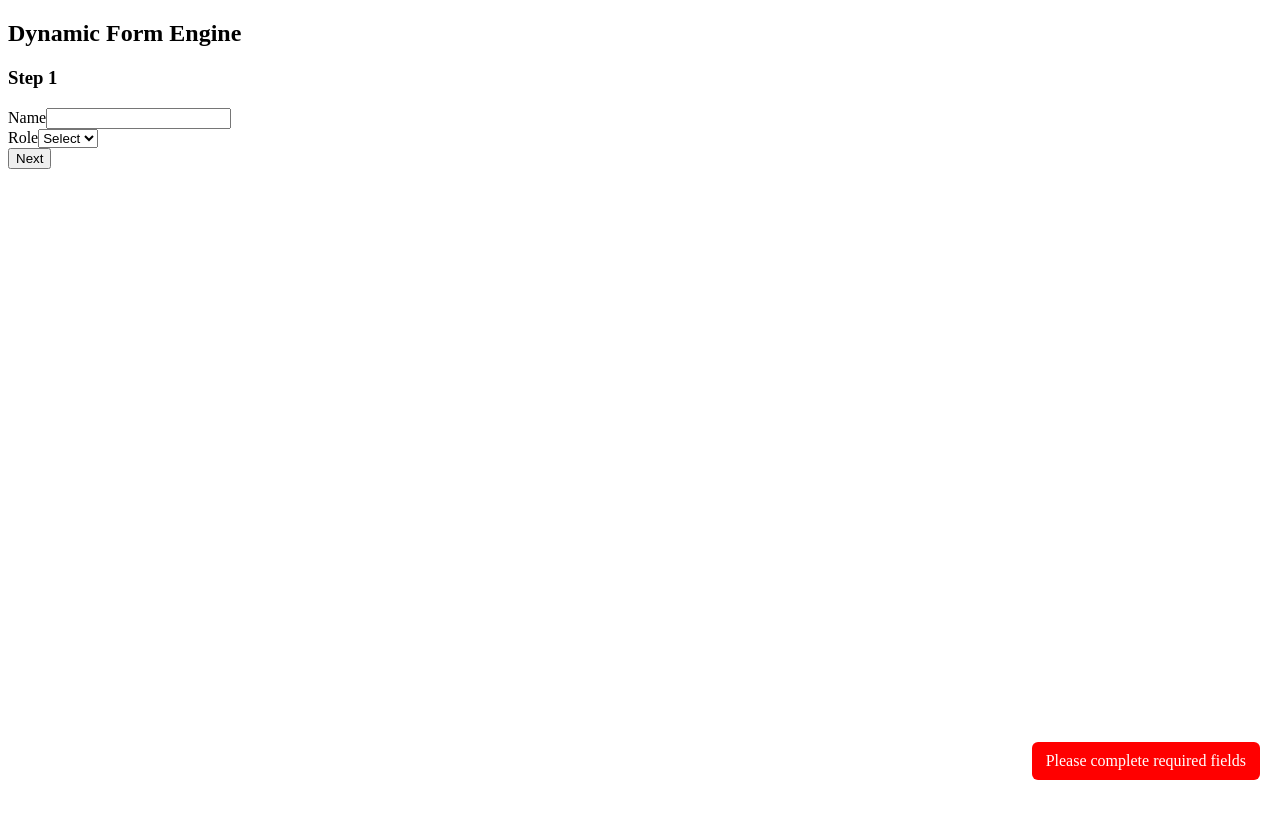
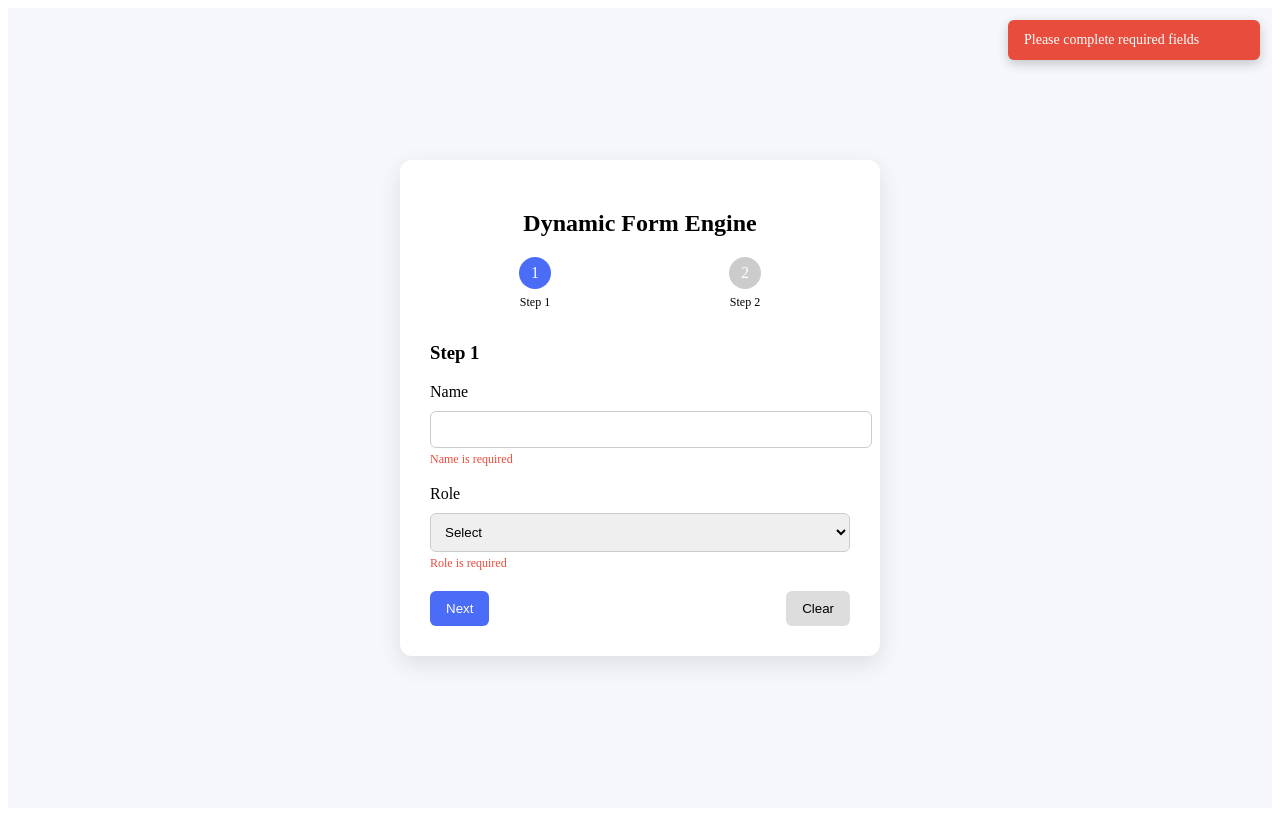
Before and after one commit to Pratikshya-N/form-engine, a React (Vite) app: page / in a window 1280 px wide. Both pictures are taken after a click on the button "Next". Built offline with nearby package versions, Linux system fonts and the light colour scheme.

Commit message:
feat: make form engine API-driven with dynamic schema

```diff
--- a/src/App.tsx
+++ b/src/App.tsx
@@ -1,10 +1,13 @@
 import FormRenderer from "./components/FormRenderer";
+import { appStyles } from "./styles/formStyles";
 
 export default function App() {
   return (
-    <div>
-      <h2>Dynamic Form Engine</h2>
-      <FormRenderer />
+    <div style={appStyles.app}>
+      <div style={appStyles.card}>
+        <h2 style={appStyles.title}>Dynamic Form Engine</h2>
+        <FormRenderer />
+      </div>
     </div>
   );
 }
--- a/src/components/FieldRenderer.tsx
+++ b/src/components/FieldRenderer.tsx
@@ -1,11 +1,33 @@
 const FieldRenderer = ({ field, register }: any) => {
+  const rules = {
+    required: field.validation?.required
+      ? `${field.label} is required`
+      : false
+  };
+
+  const inputStyle = {
+    width: "100%",
+    padding: "10px",
+    borderRadius: "6px",
+    border: "1px solid #ccc",
+    marginTop: 4
+  };
+
   switch (field.type) {
     case "text":
-      return <input {...register(field.name)} />;
+      return (
+        <input
+          {...register(field.name, rules)}
+          style={inputStyle}
+        />
+      );
 
     case "select":
       return (
-        <select {...register(field.name)}>
+        <select
+          {...register(field.name, rules)}
+          style={inputStyle}
+        >
           <option value="">Select</option>
           {field.options?.map((o: any) => (
             <option key={o.value} value={o.value}>
--- a/src/components/FormRenderer.tsx
+++ b/src/components/FormRenderer.tsx
@@ -1,55 +1,118 @@
-import { useState } from "react";
+import { useState, useEffect } from "react";
 import FieldRenderer from "./FieldRenderer";
 import { useFormEngine } from "../hooks/useFormEngine";
 import { useSnackbar } from "../context/SnackbarContext";
+import StepProgress from "./StepProgress";
+import { formStyles } from "../styles/formStyles";
 
 const FormRenderer = () => {
     const {
         register,
         handleSubmit,
+        setValue,
+        getValues,
+        trigger,
+        reset,
         errors,
-        values,
         schema,
         onSubmit
     } = useFormEngine();
 
     const { showMessage } = useSnackbar();
 
+    const [skipToSubmit, setSkipToSubmit] = useState(false);
     const [step, setStep] = useState(1);
+    const totalSteps = 2;
 
-    const currentFields = schema.filter((f: any) => f.step === step);
+    const roleValue = getValues("role");
+
+    useEffect(() => {
+        if (roleValue !== "admin") {
+            // clear adminCode when not admin
+            setValue("adminCode", "");
+        }
+    }, [roleValue]);
 
     const shouldRender = (field: any) => {
         if (!field.conditional) return true;
 
-        return values?.[field.conditional.field] === field.conditional.value;
+        const values = getValues();
+        return values[field.conditional.field] === field.conditional.value;
     };
 
-    const handleNext = () => {
-        const stepFields = currentFields;
+    const currentFields = schema.filter((f: any) => f.step === step);
 
-        const hasError = stepFields.some((f: any) => !values?.[f.name]);
+    const handleNext = async () => {
+        const stepFieldNames = currentFields
+            .filter((f: any) => shouldRender(f))
+            .map((f: any) => f.name);
 
-        if (hasError) {
+        const isValid = await trigger(stepFieldNames);
+
+        if (!isValid) {
             showMessage("Please complete required fields", "error");
+            return;
+        }
+
+        const nextStepFields = schema.filter(
+            (f: any) => f.step === step + 1 && shouldRender(f)
+        );
+
+        if (nextStepFields.length === 0) {
+            setSkipToSubmit(true);
+            showMessage("No additional fields for this role. You can submit now.", "info");
             return;
         }
 
         setStep((s) => s + 1);
     };
 
+    const handleFinalSubmit = async (data: any) => {
+        const allFields = schema
+            .filter((f: any) => shouldRender(f))
+            .map((f: any) => f.name);
+
+        const isValid = await trigger(allFields);
+
+        if (!isValid) {
+            showMessage("Please complete required fields", "error");
+            return;
+        }
+
+        const cleanedData = { ...data };
+
+        if (cleanedData.role !== "admin") {
+            delete cleanedData.adminCode;
+        }
+
+        const success = onSubmit(cleanedData, showMessage);
+
+        // 🚨 ONLY reset if success
+        if (success) {
+            reset();
+            setStep(1);
+            setSkipToSubmit(false);
+        }
+    };
+
+    if (!schema.length) return <div>Loading...</div>;
+
     return (
-        <form onSubmit={handleSubmit(onSubmit)}>
+        <div style={{ width: "100%" }}>
+            <StepProgress currentStep={step} totalSteps={totalSteps} />
+
+            <form onSubmit={handleSubmit(handleFinalSubmit)}>
                 <h3>Step {step}</h3>
 
                 {currentFields.map((field: any) =>
                     shouldRender(field) ? (
-                    <div key={field.name}>
-                        <label>{field.label}</label>
+                        <div key={field.name} style={{ marginBottom: 18 }}>
+                            <label style={formStyles.label}>{field.label}</label>
+
                             <FieldRenderer field={field} register={register} />
 
                             {errors[field.name] && (
-                            <p style={{ color: "red" }}>
+                                <p style={formStyles.error}>
                                     {errors[field.name]?.message as string}
                                 </p>
                             )}
@@ -57,22 +120,49 @@ const FormRenderer = () => {
                     ) : null
                 )}
 
-            <div>
+                <div style={formStyles.buttonContainer}>
                     {step > 1 && (
-                    <button type="button" onClick={() => setStep(step - 1)}>
+                        <button
+                            type="button"
+                            onClick={() => setStep(step - 1)}
+                            style={formStyles.secondaryBtn}
+                        >
                             Previous
                         </button>
                     )}
 
-                {step < 2 && (
-                    <button type="button" onClick={handleNext}>
+                    {step < totalSteps && !skipToSubmit && (
+                        <button
+                            type="button"
+                            onClick={handleNext}
+                            style={formStyles.primaryBtn}
+                        >
                             Next
                         </button>
                     )}
 
-                {step === 2 && <button type="submit">Submit</button>}
+                    {(step === totalSteps || skipToSubmit) && (
+                        <button type="submit" style={formStyles.primaryBtn}>
+                            Submit
+                        </button>
+                    )}
+
+                    <button
+                        type="button"
+                        onClick={() => {
+                            currentFields
+                                .filter((f: any) => shouldRender(f))
+                                .forEach((field: any) => {
+                                    setValue(field.name, "");
+                                });
+                        }}
+                        style={formStyles.secondaryBtn}
+                    >
+                        Clear
+                    </button>
                 </div>
-        </form>
+            </form >
+        </div >
     );
 };
 
--- /dev/null
+++ b/src/components/StepProgress.tsx
@@ -0,0 +1,43 @@
+type Props = {
+  currentStep: number;
+  totalSteps: number;
+};
+
+const StepProgress = ({ currentStep, totalSteps }: Props) => {
+  return (
+    <div style={{ display: "flex", marginBottom: 20 }}>
+      {Array.from({ length: totalSteps }).map((_, i) => {
+        const step = i + 1;
+
+        let bg = "#ccc";
+
+        if (step < currentStep) bg = "#2ecc71"; // green
+        else if (step === currentStep) bg = "#4a6cf7"; // blue
+
+        return (
+          <div key={step} style={{ flex: 1, textAlign: "center" }}>
+            <div
+              style={{
+                width: 32,
+                height: 32,
+                borderRadius: "50%",
+                margin: "0 auto",
+                lineHeight: "32px",
+                background: bg,
+                color: "#fff"
+              }}
+            >
+              {step}
+            </div>
+
+            <p style={{ fontSize: 12, marginTop: 6 }}>
+              Step {step}
+            </p>
+          </div>
+        );
+      })}
+    </div>
+  );
+};
+
+export default StepProgress;
--- a/src/context/SnackbarContext.tsx
+++ b/src/context/SnackbarContext.tsx
@@ -1,7 +1,7 @@
 import { createContext, useContext, useState } from "react";
-import type { ReactNode as RN } from "react";
+import type { ReactNode } from "react";
 
-type SnackbarType = "success" | "error" | "info";
+type SnackbarType = "success" | "error" | "info" | "warning";
 
 interface SnackbarState {
   open: boolean;
@@ -9,25 +9,49 @@ interface SnackbarState {
   type: SnackbarType;
 }
 
-interface SnackbarContextType {
-  showMessage: (msg: string, type?: SnackbarType) => void;
+interface SnackbarContextProps {
+  showMessage: (message: string, type?: SnackbarType) => void;
 }
 
-const SnackbarContext = createContext<SnackbarContextType | undefined>(undefined);
+const SnackbarContext = createContext<SnackbarContextProps | null>(null);
 
-export const SnackbarProvider = ({ children }: { children: RN }) => {
+export const SnackbarProvider = ({ children }: { children: ReactNode }) => {
   const [snackbar, setSnackbar] = useState<SnackbarState>({
     open: false,
     message: "",
     type: "info"
   });
 
-  const showMessage = (message: string, type: SnackbarType = "info") => {
-    setSnackbar({ open: true, message, type });
+  const showMessage = (
+    message: string,
+    type: SnackbarType = "info"
+  ) => {
+    setSnackbar({
+      open: true,
+      message,
+      type
+    });
 
     setTimeout(() => {
-      setSnackbar({ open: false, message: "", type: "info" });
+      setSnackbar({
+        open: false,
+        message: "",
+        type: "info"
+      });
     }, 3000);
+  };
+
+  const getBackground = (type: SnackbarType) => {
+    switch (type) {
+      case "success":
+        return "#2ecc71";
+      case "error":
+        return "#e74c3c";
+      case "warning":
+        return "#f39c12";
+      default:
+        return "#3498db";
+    }
   };
 
   return (
@@ -38,17 +62,15 @@ export const SnackbarProvider = ({ children }: { children: RN }) => {
         <div
           style={{
             position: "fixed",
-            bottom: 20,
+            top: 20,
             right: 20,
-            padding: "10px 14px",
-            background:
-              snackbar.type === "error"
-                ? "red"
-                : snackbar.type === "success"
-                  ? "green"
-                  : "#333",
+            background: getBackground(snackbar.type),
             color: "#fff",
-            borderRadius: 6
+            padding: "12px 16px",
+            borderRadius: 6,
+            boxShadow: "0 4px 12px rgba(0,0,0,0.2)",
+            minWidth: "220px",
+            fontSize: "14px"
           }}
         >
           {snackbar.message}
@@ -60,6 +82,10 @@ export const SnackbarProvider = ({ children }: { children: RN }) => {
 
 export const useSnackbar = () => {
   const context = useContext(SnackbarContext);
-  if (!context) throw new Error("useSnackbar must be used inside provider");
+
+  if (!context) {
+    throw new Error("useSnackbar must be used within SnackbarProvider");
+  }
+
   return context;
 };
--- a/src/hooks/useFormEngine.ts
+++ b/src/hooks/useFormEngine.ts
@@ -1,62 +1,80 @@
 import { useEffect, useState } from "react";
-import { useForm, useWatch } from "react-hook-form";
-import { zodResolver } from "@hookform/resolvers/zod";
+import { useForm } from "react-hook-form";
 import { getFormSchema } from "../api/getFormSchema";
-import { buildValidationSchema } from "../utils/validation";
 
-const STORAGE_KEY = "form-engine-data";
+const USERS_KEY = "users-db";
 
 export const useFormEngine = () => {
     const [schema, setSchema] = useState<any[]>([]);
 
+    const form = useForm({
+        mode: "onChange"
+    });
+
+    const {
+        register,
+        handleSubmit,
+        setValue,
+        getValues,
+        trigger,
+        reset,
+        formState: { errors }
+    } = form;
+
+    // 🔹 Load schema
     useEffect(() => {
-        const load = async () => {
+        const loadSchema = async () => {
             const data = await getFormSchema();
             setSchema(data as any[]);
         };
 
-        load();
+        loadSchema();
     }, []);
 
-    const validationSchema = buildValidationSchema(schema || []);
+    // 🔹 Submit with duplicate validation
+    const onSubmit = (data: any, showMessage: any) => {
+        const existingUsers = JSON.parse(
+            localStorage.getItem(USERS_KEY) || "[]"
+        );
 
-    const form = useForm({
-        resolver: zodResolver(validationSchema)
-    });
+        // ❗ Duplicate check: same name with DIFFERENT role
+        const duplicate = existingUsers.find(
+            (u: any) =>
+                u.name.trim().toLowerCase() ===
+                data.name.trim().toLowerCase() &&
+                u.role !== data.role
+        );
 
-    const { register, control, handleSubmit, setValue, formState: { errors } } = form;
+        if (duplicate) {
+            showMessage(
+                "Same name cannot be used for another role",
+                "error"
+            );
+            return false; // 🚨 important
+        }
 
-    const values = useWatch({ control });
+        // ✅ Save valid user
+        const updatedUsers = [...existingUsers, data];
 
-    // Load draft
-    useEffect(() => {
-        const saved = localStorage.getItem(STORAGE_KEY);
-        if (saved) {
-            const parsed = JSON.parse(saved);
-            Object.keys(parsed).forEach((k) => setValue(k, parsed[k]));
-        }
-    }, [setValue]);
+        localStorage.setItem(
+            USERS_KEY,
+            JSON.stringify(updatedUsers)
+        );
 
-    // Auto-save draft
-    useEffect(() => {
-        if (values) {
-            localStorage.setItem(STORAGE_KEY, JSON.stringify(values));
-        }
-    }, [values]);
+        showMessage("Form submitted successfully", "success");
 
-    const onSubmit = (data: any) => {
-        console.log("SUBMIT:", data);
-        localStorage.removeItem(STORAGE_KEY);
+        return true; // ✅ success flag
     };
 
     return {
         register,
-        control,
         handleSubmit,
         setValue,
+        getValues,
+        trigger,
+        reset,
         errors,
-        values,
-        onSubmit,
-        schema
+        schema,
+        onSubmit
     };
 };
--- /dev/null
+++ b/src/styles/formStyles.ts
@@ -0,0 +1,60 @@
+export const appStyles = {
+  app: {
+    height: "100vh",
+    display: "flex",
+    justifyContent: "center",
+    alignItems: "center",
+    background: "#f5f7fb"
+  },
+  card: {
+    width: "420px",
+    background: "#fff",
+    padding: "30px",
+    borderRadius: "12px",
+    boxShadow: "0 8px 24px rgba(0,0,0,0.1)"
+  },
+  title: {
+    textAlign: "center" as const,
+    marginBottom: "20px"
+  }
+};
+
+export const formStyles = {
+  label: {
+    display: "block",
+    marginBottom: 6,
+    fontWeight: 500
+  },
+  error: {
+    color: "#e74c3c",
+    fontSize: 12,
+    marginTop: 4
+  },
+  buttonContainer: {
+    marginTop: 20,
+    display: "flex",
+    justifyContent: "space-between"
+  },
+  primaryBtn: {
+    background: "#4a6cf7",
+    color: "#fff",
+    border: "none",
+    padding: "10px 16px",
+    borderRadius: 6,
+    cursor: "pointer"
+  },
+  secondaryBtn: {
+    background: "#ddd",
+    border: "none",
+    padding: "10px 16px",
+    borderRadius: 6,
+    cursor: "pointer"
+  },
+  input: {
+    width: "100%",
+    padding: "10px",
+    borderRadius: "6px",
+    border: "1px solid #ccc",
+    marginTop: 4
+  }
+};
--- a/src/utils/validation.ts
+++ /dev/null
@@ -1,46 +0,0 @@
-import { z } from "zod";
-import type { Field } from "../types/formTypes";
-
-export const buildValidationSchema = (fields: Field[]) => {
-  const shape: Record<string, any> = {};
-
-  fields.forEach((field) => {
-    let validator;
-
-    switch (field.type) {
-      case "text":
-        validator = z.string();
-
-        if (field.validation?.required) {
-          validator = validator.min(1, `${field.label} is required`);
-        }
-
-        if (field.validation?.minLength) {
-          validator = validator.min(
-            field.validation.minLength,
-            `${field.label} must be at least ${field.validation.minLength} characters`
-          );
-        }
-        break;
-
-      case "number":
-        validator = z.number();
-        break;
-
-      case "select":
-        validator = z.string();
-
-        if (field.validation?.required) {
-          validator = validator.min(1, `${field.label} is required`);
-        }
-        break;
-
-      default:
-        validator = z.any();
-    }
-
-    shape[field.name] = validator;
-  });
-
-  return z.object(shape);
-};
```
Also changed, not shown: src/api/getFormSchema.ts (+7 -3 lines), src/schema/formSchema.ts (deleted, +0 -31 lines). Lines whose indentation alone changed are shown as unchanged.
